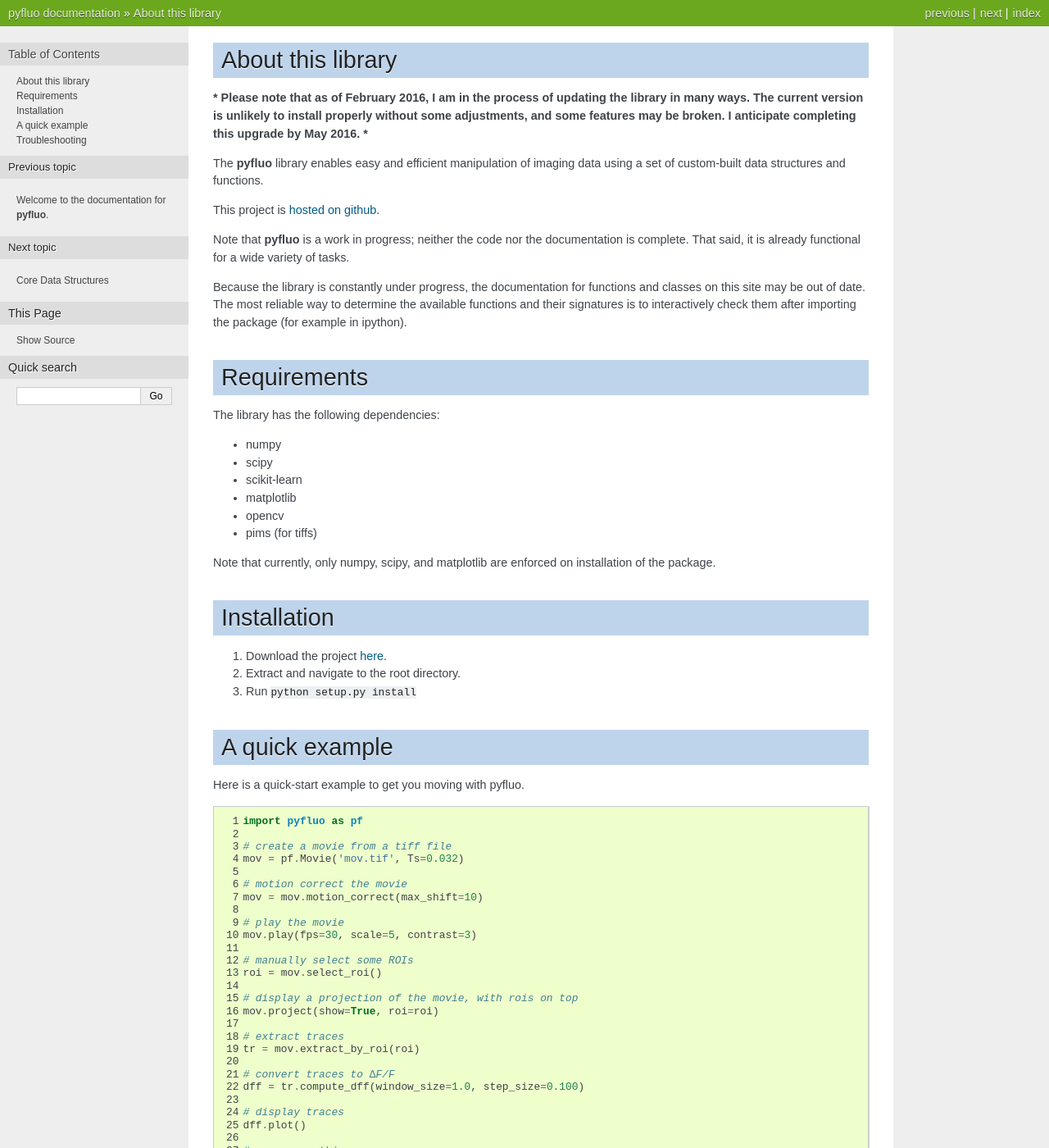
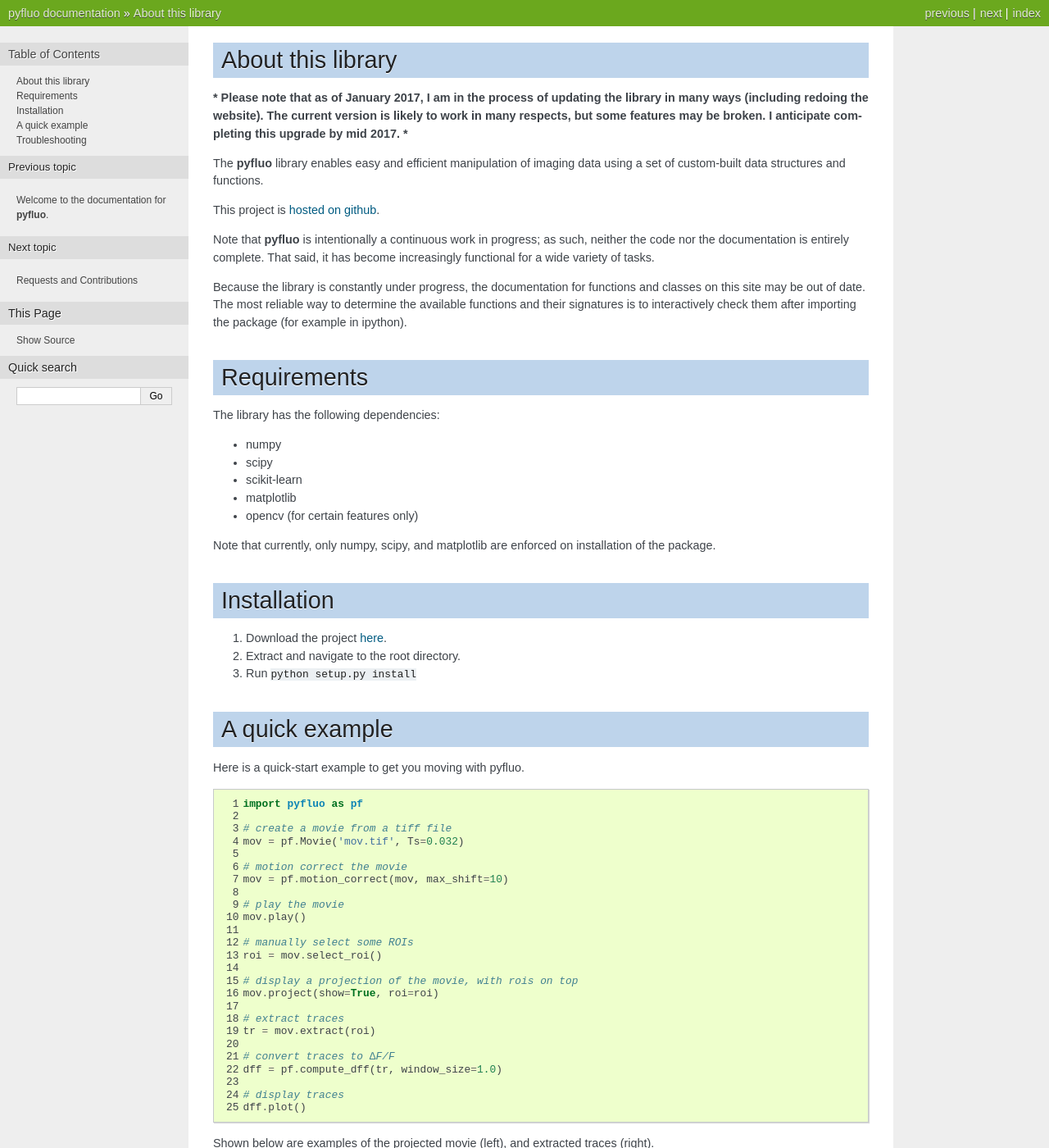
Before and after one commit to bensondaled/pyfluo, a Sphinx documentation site: the page built from docs/introduction.rst, in a window 1280 px wide and 1400 px high. Shown: the whole window at 82% size. Built offline with Sphinx 7.4.7, drawn with Linux system fonts in a browser that asks for light colours; some of the changed text lies outside the part shown.

Commit message:
docs update

```diff
--- a/docs/index.rst
+++ b/docs/index.rst
@@ -7,8 +7,4 @@
 
    introduction
 
-   data_structures
-
-   functions
-
    contribute
--- a/docs/introduction.rst
+++ b/docs/introduction.rst
@@ -1,13 +1,13 @@
 About this library
 --------------------
 
-*** Please note that as of February 2016, I am in the process of updating the library in many ways. The current version is unlikely to install properly without some adjustments, and some features may be broken. I anticipate completing this upgrade by May 2016. ***
+*** Please note that as of January 2017, I am in the process of updating the library in many ways (including redoing the website). The current version is likely to work in many respects, but some features may be broken. I anticipate completing this upgrade by mid 2017. ***
 
 The **pyfluo** library enables easy and efficient manipulation of imaging data using a set of custom-built data structures and functions.
 
 This project is `hosted on github <https://github.com/bensondaled/pyfluo/>`_.
 
-Note that **pyfluo** is a work in progress; neither the code nor the documentation is complete. That said, it is already functional for a wide variety of tasks.
+Note that **pyfluo** is intentionally a continuous work in progress; as such, neither the code nor the documentation is entirely complete. That said, it has become increasingly functional for a wide variety of tasks.
 
 Because the library is constantly under progress, the documentation for functions and classes on this site may be out of date. The most reliable way to determine the available functions and their signatures is to interactively check them after importing the package (for example in ipython).
 
@@ -19,8 +19,7 @@
 * scipy
 * scikit-learn
 * matplotlib
-* opencv
-* pims (for tiffs)
+* opencv (for certain features only)
 
 Note that currently, only numpy, scipy, and matplotlib are enforced on installation of the package.
 
@@ -43,10 +42,10 @@
     mov = pf.Movie('mov.tif', Ts=0.032)
 
     # motion correct the movie
-    mov = mov.motion_correct(max_shift=10)
+    mov = pf.motion_correct(mov, max_shift=10)
 
     # play the movie
-    mov.play(fps=30, scale=5, contrast=3)
+    mov.play()
 
     # manually select some ROIs
     roi = mov.select_roi()
@@ -55,16 +54,13 @@
     mov.project(show=True, roi=roi)
 
     # extract traces
-    tr = mov.extract_by_roi(roi)
+    tr = mov.extract(roi)
 
     # convert traces to ∆F/F
-    dff = tr.compute_dff(window_size=1.0, step_size=0.100)
+    dff = pf.compute_dff(tr, window_size=1.0)
 
     # display traces
     dff.plot()
-
-    # save everything
-    pf.save('my_saved_data', movie=mov, traces=dff)
 
 Shown below are examples of the projected movie (left), and extracted traces (right).
 
```
Also changed, not shown: docs/data_structures.rst (deleted, +0 -41 lines), docs/functions.rst (deleted, +0 -39 lines), docs/imgs/movie.png, docs/imgs/traces.png.
